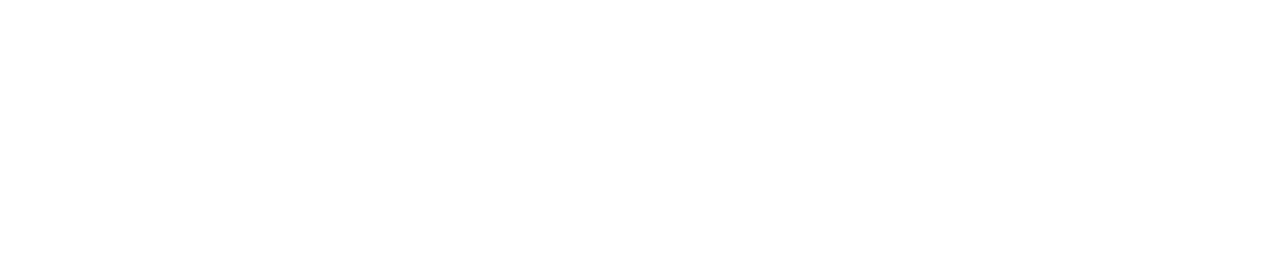
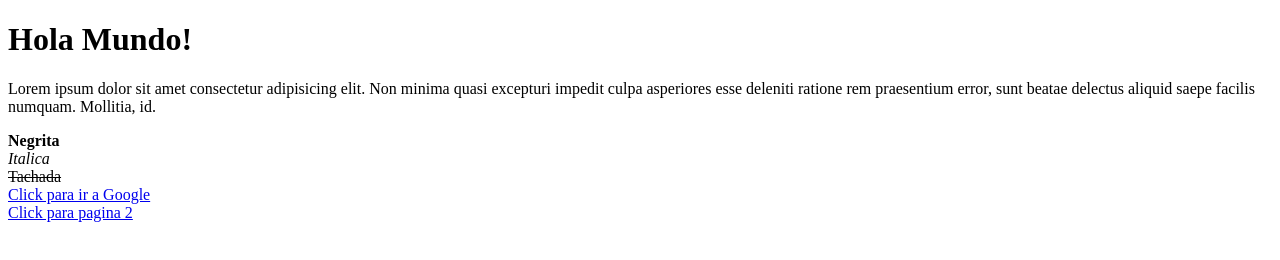
Before and after one commit to GianQuse/CursoHTML, a plain HTML site: page index.html in a window 1280 px wide. Drawn offline with Linux system fonts and the light colour scheme.

Commit message:
Seguridad

```diff
--- a/index.html
+++ b/index.html
@@ -6,6 +6,19 @@
     <title>Curso HTML</title>
 </head>
 <body>
+    <!-- <etiqueta atributo="valor"> -->
+    <h1>Hola Mundo!</h1>
+    <p>
+        Lorem ipsum dolor sit amet consectetur adipisicing elit. Non minima quasi excepturi impedit culpa asperiores esse deleniti ratione rem praesentium error, sunt beatae delectus aliquid saepe facilis numquam. Mollitia, id.
+    </p>
+    <b>Negrita</b><br>
+    <i>Italica</i><br>
+    <strike>Tachada</strike><br>
 
+    <!--Enlace externo-->
+    <a href="https://www.google.com.ar/?client=safari">Click para ir a Google</a><br>
+
+    <!--Enlace de manera local-->
+    <a href="pagina.html">Click para pagina 2</a><br>
 </body>
 </html>
```
Also changed, not shown: pagina.html (added, +12 -0 lines).
